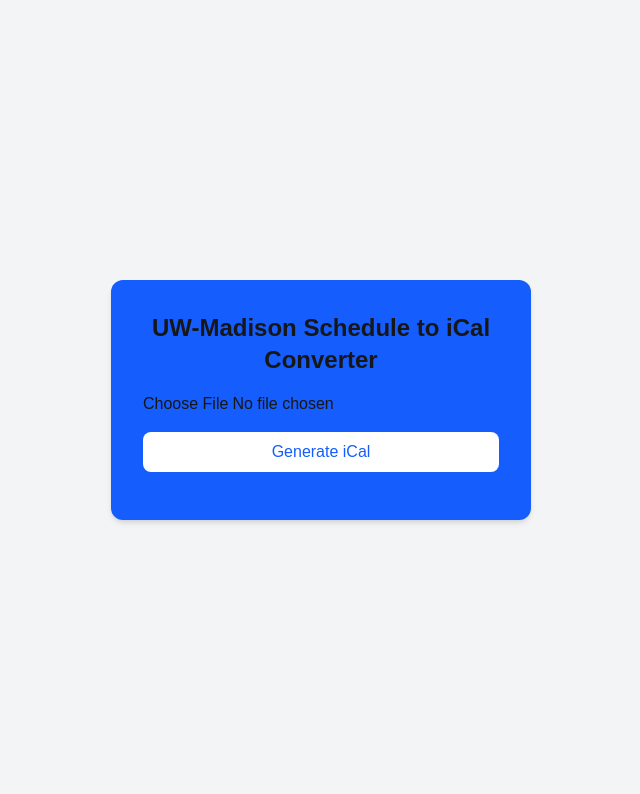
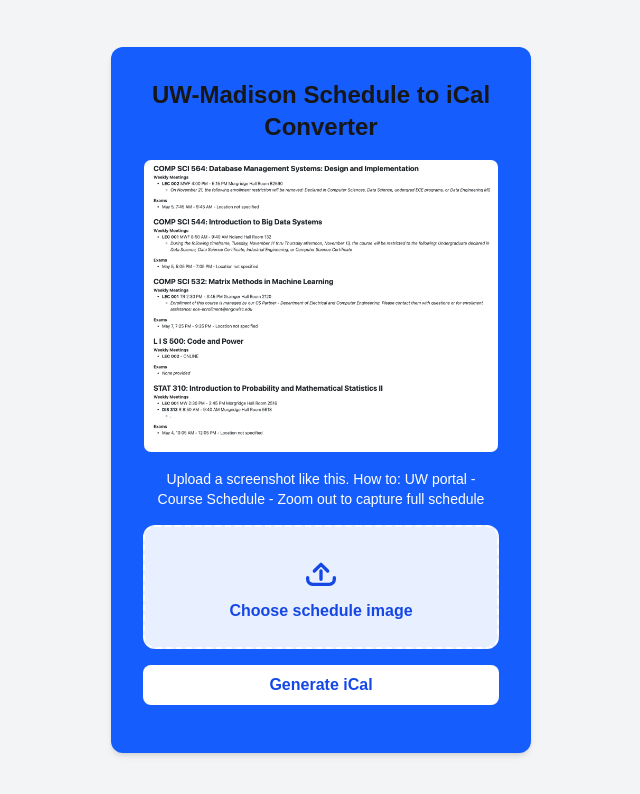
Before and after one commit to anniez432/ScheduleToiCal, a Next.js app in the folder frontend/: page / in a window 1280 px wide. Shown: the top 794 px of the page, without its empty margins (319-959 px from the left). Built offline with nearby package versions, Linux system fonts and the light colour scheme.

Commit message:
Made UI more user-friendly and added example screenshot

```diff
--- a/frontend/app/page.tsx
+++ b/frontend/app/page.tsx
@@ -1,12 +1,12 @@
 "use client";
 
 import { useState } from "react";
+import Image from "next/image";
 
 export default function Home() {
   const [file, setFile] = useState<File | null>(null);
   const [status, setStatus] = useState<string>("");
   const [loading, setLoading] = useState(false);
-
 
   const upload = async () => {
     if (!file) {
@@ -51,19 +51,65 @@
           UW-Madison Schedule to iCal Converter
         </h1>
 
+        <Image
+          src="/example.png"
+          alt="Example schedule screenshot"
+          width={400}
+          height={300}
+          className="rounded-lg border mb-4"
+        />
+
+        <p className="text-sm text-white text-center mb-4">
+          Upload a screenshot like this. How to: UW portal - Course Schedule - Zoom out to capture full schedule
+        </p>
+
+        <label
+          htmlFor="file-upload"
+          className="cursor-pointer bg-white/90 hover:bg-white transition
+                    border-2 border-dashed border-white
+                    rounded-xl p-6 mb-4 flex flex-col items-center text-blue-700"
+        >
+          <svg
+            xmlns="http://www.w3.org/2000/svg"
+            className="h-10 w-10 mb-2"
+            fill="none"
+            viewBox="0 0 24 24"
+            stroke="currentColor"
+          >
+            <path
+              strokeLinecap="round"
+              strokeLinejoin="round"
+              strokeWidth={2}
+              d="M4 16v1a3 3 0 003 3h10a3 3 0 003-3v-1 M12 12v5 M8 12l4-4 4 4 M12 3"
+            />
+          </svg>
+
+          <span className="font-semibold">
+            {file ? "Change image" : "Choose schedule image"}
+          </span>
+
+          {file && (
+            <span className="text-xs mt-1 text-blue-600">
+              {file.name}
+            </span>
+          )}
+        </label>
+
         <input
+          id="file-upload"
           type="file"
           accept="image/*"
           onChange ={(e) => setFile(e.target.files ? e.target.files[0] : null)}
-          className="mb-4 w-full"
+          className="hidden"
         />
 
         <button
           onClick={upload}
-          className="w-full bg-white text-blue-600 py-2 rounded-lg hover:bg-blue-700 hover:text-white transition disabled:opacity-50"
           disabled={loading}
+          className="w-full bg-white text-blue-700 font-semibold py-2 rounded-lg
+                    hover:bg-blue-100 disabled:opacity-50"
         >
-          Generate iCal
+          {loading ? "Processing…" : "Generate iCal"}
         </button>
 
         <p className = "mt-4 text-center text-white">{status}</p>
```
Also changed, not shown: frontend/public/example.png (added).
